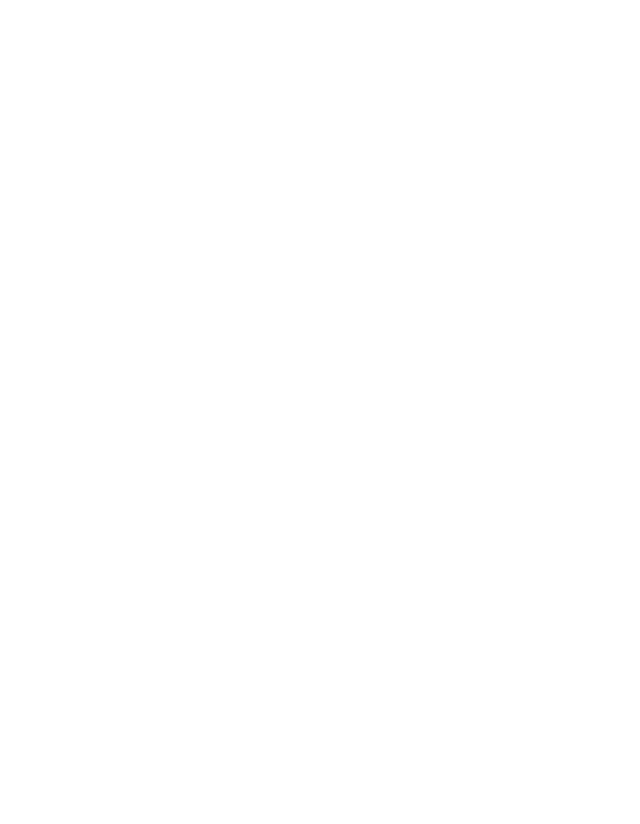
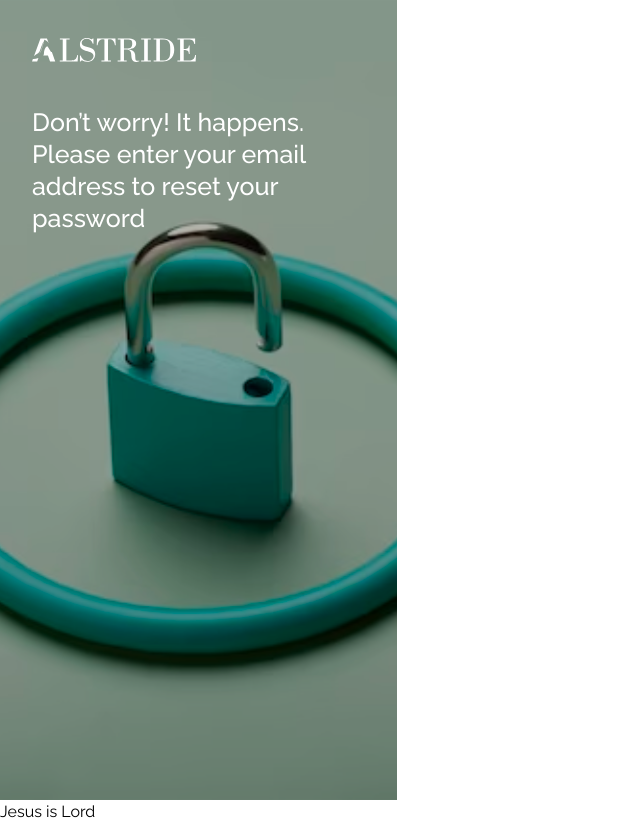
Before and after one commit to KBandipo/Alstride-E-commerce-Website, a React (Vite) app: page / in a window 1280 px wide. Shown: the whole page, without its empty margins (0-640 px from the left). Before the commit the page ends 800 px from the top, so only its background shows below. Built offline with nearby package versions, Linux system fonts and the light colour scheme.

Commit message:
Add the right section

```diff
--- a/src/App.jsx
+++ b/src/App.jsx
@@ -1,5 +1,11 @@
+import ResetPassword from "./Page/SignInPageFolder/resetPassword";
+
 function App() {
-  return <></>;
+  return (
+    <>
+      <ResetPassword />
+    </>
+  );
 }
 
 export default App;
```
